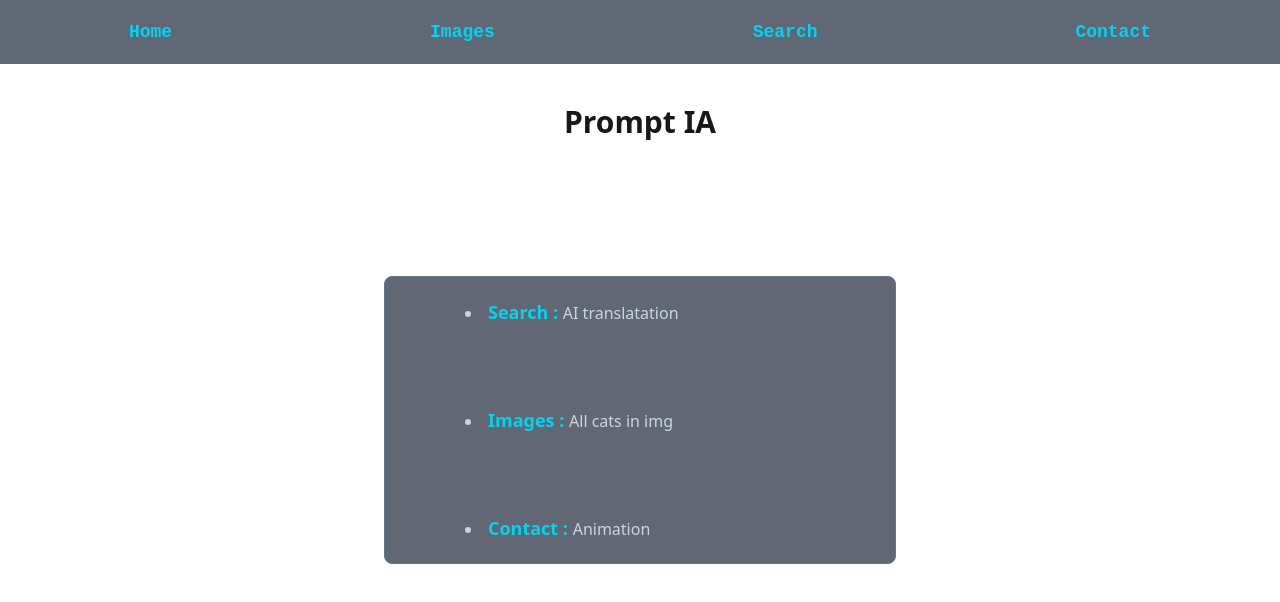
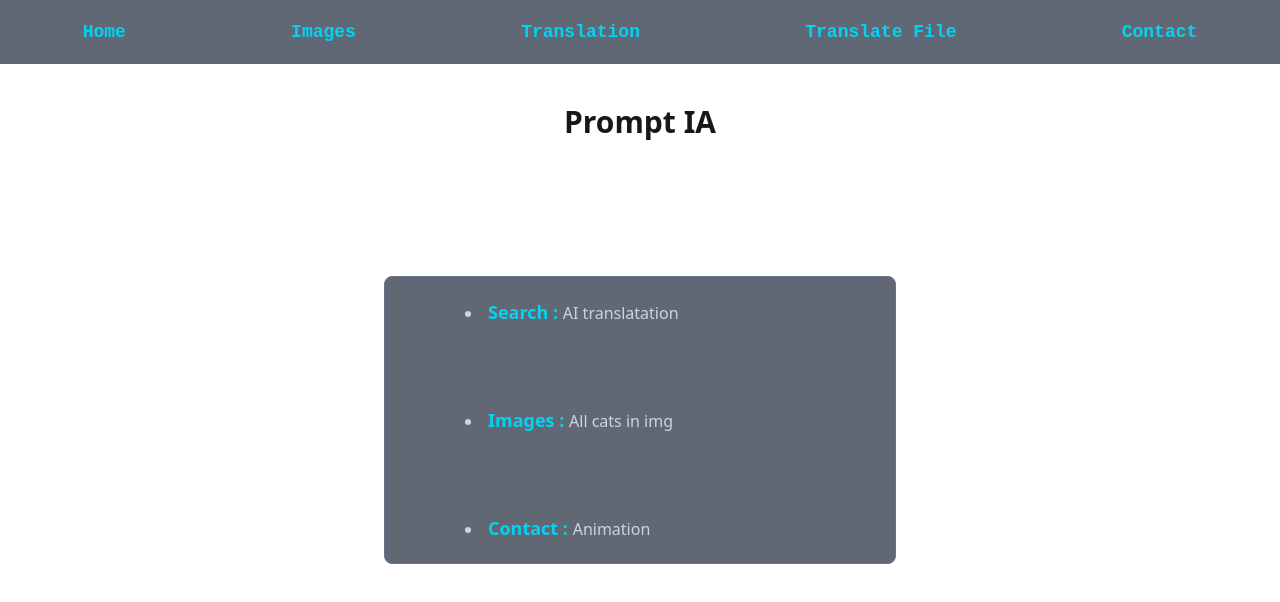
Before and after one commit to EveilHub/nextjs_prompt_ia, a Next.js app in the folder my-app/: page / in a window 1280 px wide. Shown: the top 602 px of the page. Built offline with nearby package versions, Linux system fonts and the light colour scheme.

Commit message:
modified

```diff
--- a/my-app/app/ui/menu.tsx
+++ b/my-app/app/ui/menu.tsx
@@ -6,7 +6,8 @@ const Menu = (): JSX.Element => {
         <div className="w-full h-[8vh] flex flex-row items-center justify-around text-lg font-bold bg-slate-800/70">
             <Link href="/" className="text-cyan-400 hover:text-cyan-500 active:text-cyan-300">Home</Link>
             <Link href="/images" className="text-cyan-400 hover:text-cyan-500 active:text-cyan-300">Images</Link>
-            <Link href="/search" className="text-cyan-400 hover:text-cyan-500 active:text-cyan-300">Search</Link>
+            <Link href="/translation" className="text-cyan-400 hover:text-cyan-500 active:text-cyan-300">Translation</Link>
+            <Link href="/file" className="text-cyan-400 hover:text-cyan-500 active:text-cyan-300">Translate File</Link>
             <Link href="/contact" className="text-cyan-400 hover:text-cyan-500 active:text-cyan-300">Contact</Link>
         </div>
     )
```
